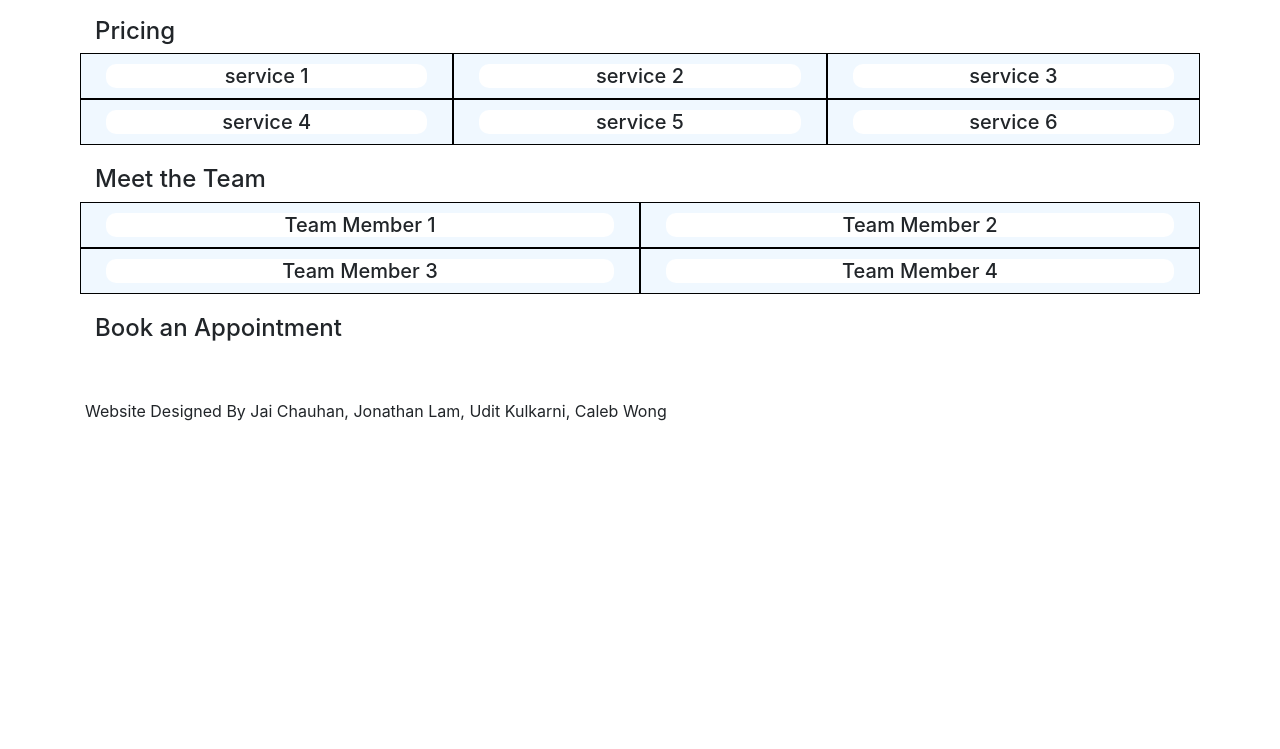
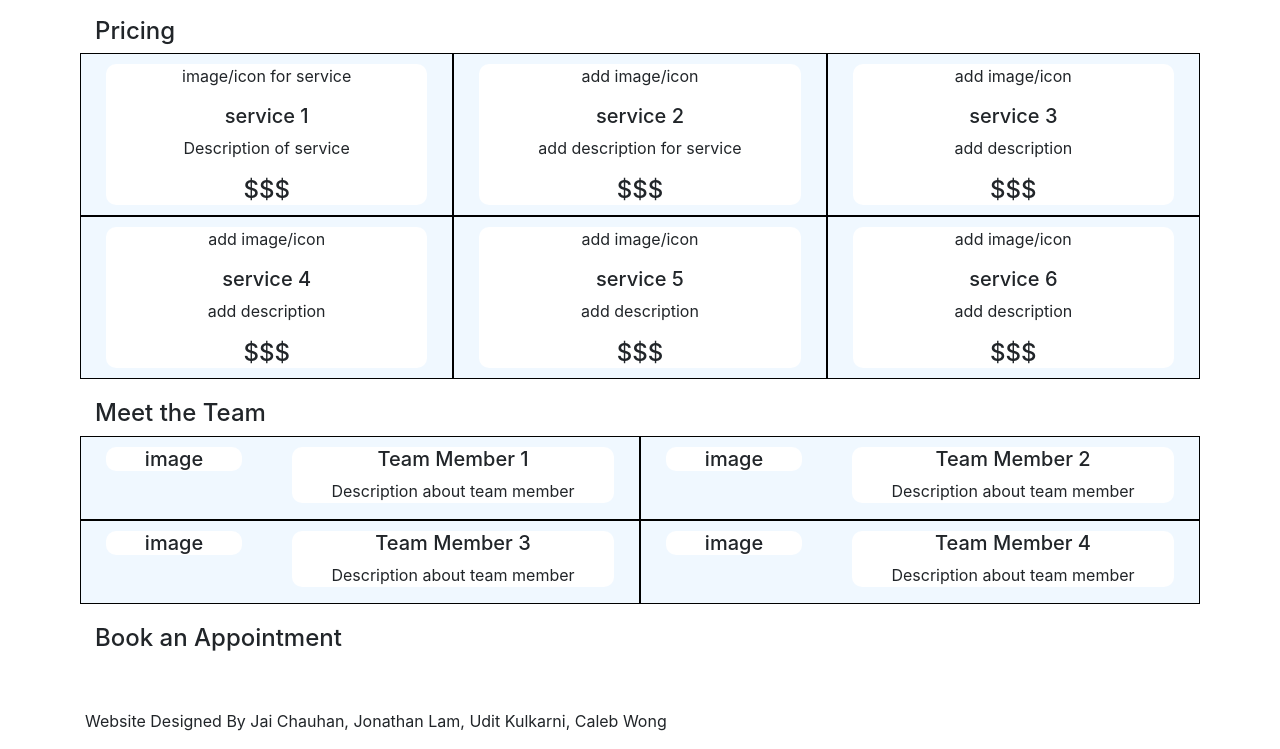
Before and after one commit to UditKulkarni10/SEG3125_lab4, a plain HTML site: page index.html in a window 1280 px wide. Shown: the part 687-1436 px from the top of the page. Before the commit the page ends 1126 px from the top, so only its background shows below. Drawn offline with nearby package versions, Linux system fonts and the light colour scheme.

Commit message:
Added extra details

```diff
--- a/index.html
+++ b/index.html
@@ -56,34 +56,52 @@
                 <div class="row">
                     <div class="col-sm-4" style="background-color: aliceblue;border: 1px solid black; ">
                         <div class="serviceDiv">
+                            <p>image/icon for service</p>
                             <h5>service 1</h5>
+                            <p>Description of service</p>
+                            <h4>$$$</h4>
                         </div>
                     </div>
                     <div class="col-sm-4" style="background-color: aliceblue; border: 1px solid black; ">
                         <div class="serviceDiv">
+                            <p>add image/icon</p>
                             <h5>service 2</h5>
+                            <p> add description for service</p>
+                            <h4>$$$</h4>
                         </div>
                     </div>
                     <div class="col-sm-4" style="background-color: aliceblue; border: 1px solid black; ">
                         <div class="serviceDiv">
+                            <p>add image/icon</p>
                             <h5>service 3</h5>
+                            <p>add description</p>
+                            <h4>$$$</h4>
                         </div>
                     </div>
                 </div>
                 <div class="row">
                     <div class="col-sm-4" style="background-color: aliceblue; border: 1px solid black;">
                         <div class="serviceDiv">
+                            <p>add image/icon</p>
                             <h5>service 4</h5>
+                            <p>add description</p>
+                            <h4>$$$</h4>
                         </div>
                     </div>
                     <div class="col-sm-4" style="background-color: aliceblue; border: 1px solid black;">
                         <div class="serviceDiv">
+                            <p>add image/icon</p>
                             <h5>service 5</h5>
+                            <p>add description</p>
+                            <h4>$$$</h4>
                         </div>
                     </div>
                     <div class="col-sm-4" style="background-color: aliceblue; border: 1px solid black;">
                         <div class="serviceDiv">
+                            <p>add image/icon</p>
                             <h5>service 6</h5>
+                            <p>add description </p>
+                            <h4>$$$</h4>
                         </div>
                     </div>
                 </div>
@@ -94,25 +112,66 @@
                 <!-- add 2x2 grid containing staff picture, name, accomplishments/skills/specialities -->
                 <div class="row">
                     <div class="col-sm-6" style="background-color: aliceblue; border: 1px solid black;">
+                        <div class="row">
+                            <div class="col-sm-4">
+                                <div class="memberDiv">
+                                    <h5>image</h5>
+                                </div>
+                            </div>
+                            <div class="col-sm-8">
                                 <div class="memberDiv">
                                     <h5>Team Member 1</h5>
+                                    <p>Description about team member</p>
                                 </div>
                             </div>
+                        </div>
+
+                    </div>
                     <div class="col-sm-6" style="background-color: aliceblue; border: 1px solid black;">
+                        <div class="row">
+                            <div class="col-sm-4">
+                                <div class="memberDiv">
+                                    <h5>image</h5>
+                                </div>
+                            </div>
+                            <div class="col-sm-8">
                                 <div class="memberDiv">
                                     <h5>Team Member 2</h5>
+                                    <p>Description about team member</p>
+                                </div>
+                            </div>
                         </div>
                     </div>
                 </div>
                 <div class="row">
                     <div class="col-sm-6" style="background-color: aliceblue; border: 1px solid black;">
+                        <div class="row">
+                            <div class="col-sm-4">
+                                <div class="memberDiv">
+                                    <h5>image</h5>
+                                </div>
+                            </div>
+                            <div class="col-sm-8">
                                 <div class="memberDiv">
                                     <h5>Team Member 3</h5>
+                                    <p>Description about team member</p>
+                                </div>
+                            </div>
                         </div>
                     </div>
                     <div class="col-sm-6" style="background-color: aliceblue; border: 1px solid black;">
+                        <div class="row">
+                            <div class="col-sm-4">
+                                <div class="memberDiv">
+                                    <h5>image</h5>
+                                </div>
+                            </div>
+                            <div class="col-sm-8">
                                 <div class="memberDiv">
                                     <h5>Team Member 4</h5>
+                                    <p>Description about team member</p>
+                                </div>
+                            </div>
                         </div>
                     </div>
                 </div>
```
Lines whose indentation alone changed are shown as unchanged.
